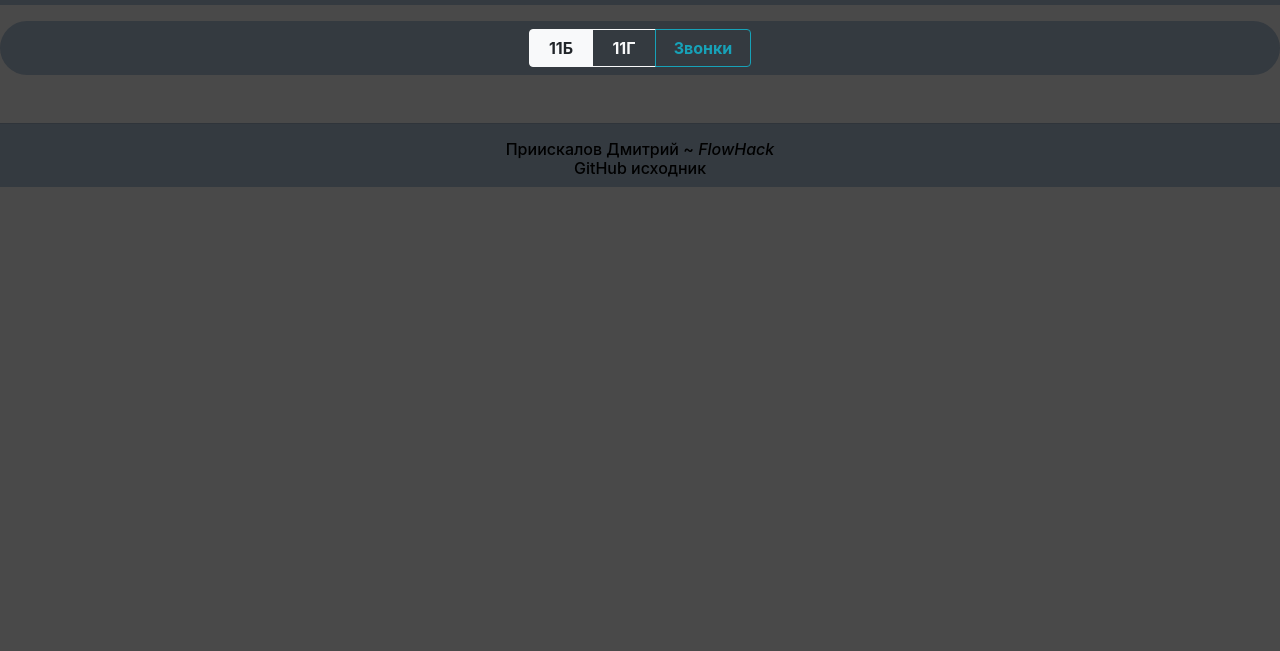
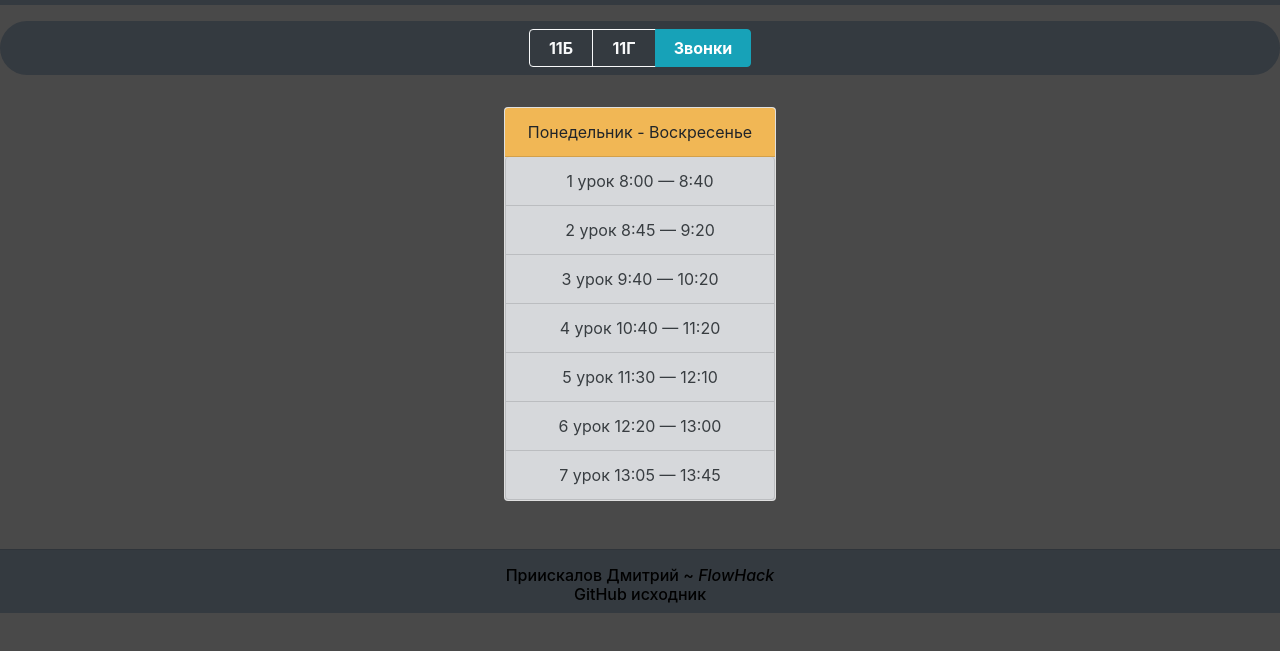
Before and after one commit to FlowHack/lessons_32.github.io, a plain HTML site: page index.html in a window 1280 px wide. Shown: the part 51-702 px from the top of the page. Drawn offline with nearby package versions, Linux system fonts and the light colour scheme.

Commit message:
edit calls and active button on calls

```diff
--- a/index.html
+++ b/index.html
@@ -36,9 +36,9 @@
         <div class="class_btn_select">
           <nav class="navbar navbar-dark bg-dark class_btn_select">
             <div style="margin: auto;" class="btn-group btn-group-toggle" data-toggle="buttons">
-              <button class="btn button_class btn-outline-light active" id="11Б"><b>11Б</b></button>
+              <button class="btn button_class btn-outline-light" id="11Б"><b>11Б</b></button>
               <button class="btn button_class btn-outline-light" id="11Г"><b>11Г</b></button>
-              <button class="btn button btn-outline-info" id="shedule_calls"><b>Звонки</b></button>
+              <button class="btn button btn-outline-info active" id="shedule_calls"><b>Звонки</b></button>
             </div>
           </nav>
         </div>
@@ -327,7 +327,7 @@
           </div>
         </div>
         </div>
-        <div class="none content_class_calls" id="shedule_calls_block">
+        <div class="content_class_calls" id="shedule_calls_block">
           <div style="display: inline-block;" class="card card_addition_calls">
             <div style="background-color: rgb(241, 183, 85); text-align: center;" class="card-header">
               Понедельник - Воскресенье
@@ -352,7 +352,7 @@
                 6 урок 12:20 — 13:00
               </li>
               <li class="list-group-item list-group-item-secondary calls_li">
-                7 урок 12:05 — 13:45
+                7 урок 13:05 — 13:45
               </li>
             </ul>
           </div>
```
